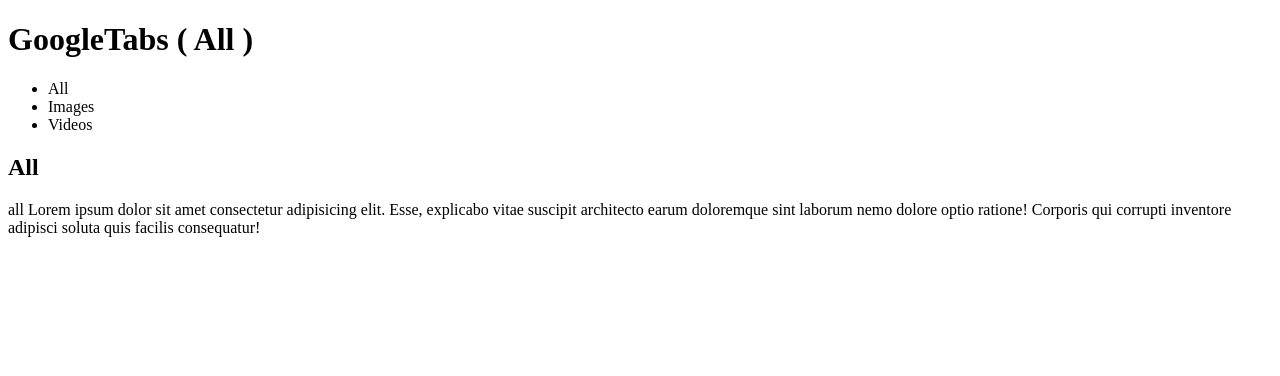
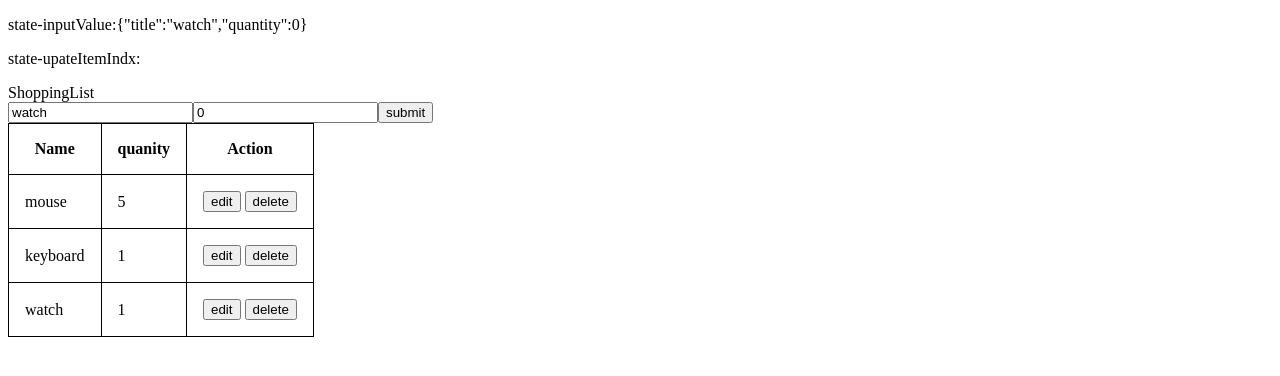
Before and after one commit to sagartmg2/react2080, a React (Vite) app in the folder react-base/: page / in a window 1280 px wide. Shown: the top 376 px of the page. Built offline with nearby package versions, Linux system fonts and the light colour scheme.

Commit message:
form in reac

```diff
--- a/react-base/src/App.jsx
+++ b/react-base/src/App.jsx
@@ -4,6 +4,7 @@
 import Counter from "./Counter";
 import TodosList from "./TodosList";
 import GoogleTabs from "./GoogleTabs";
+import ShoppingList from "./ShoppingList";
 
 let title = "state in react.js";
 let description = "Lorem ipsum dolor sit amet consectetur adipisicin";
@@ -15,8 +16,9 @@
         {/* <h1>{title}</h1>
         <p>{description}</p> */}
         {/* <Counter /> */}
+        <ShoppingList />
         {/* <TodosList /> */}
-        <GoogleTabs/>
+        {/* <GoogleTabs/> */}
         {/* <Todos /> */}
         {/* <Users /> */}
         {/* <Products/> */}
--- a/react-base/src/GoogleTabs.jsx
+++ b/react-base/src/GoogleTabs.jsx
@@ -43,6 +43,7 @@
           </p>
         </div>
       )}
+
       {selectedTab === "Videos" && (
         <div>
           <h2>Videos</h2>
--- /dev/null
+++ b/react-base/src/ShoppingList.jsx
@@ -0,0 +1,114 @@
+import React, { useState } from "react";
+
+export default function ShoppingList() {
+  const [items, setItems] = useState([
+    { title: "mouse", quantity: 5 },
+    { title: "keyboard", quantity: 1 },
+    { title: "watch", quantity: 1 },
+  ]);
+
+  const [inputValue, setInputValue] = useState({
+    title: "watch",
+    quantity: 0,
+  });
+
+
+  const [upateItemIndx, setupateItemIndx] = useState(null)
+
+  //   const [title, setTitle] = useState("");
+  //   const [quantity, setquantity] = useState(second);
+  //   const [price, setprice] = useState(second);
+  //   const [description, setdescription] = useState(second);
+
+  const handleSubmit = (e) => {
+    e.preventDefault();
+    let title = e.target.title.value;
+    let quantity = e.target.quantity.value;
+
+    /* code here for update */
+
+    let updatedItems = [...items, { title, quantity }];
+
+    setItems(updatedItems);
+    setupateItemIndx(null)
+  };
+
+  const updateItem = (idx, title, quantity) => {
+    console.log(title, quantity);
+    // document.getElementById("title").value = title;
+    // document.getElementById("quantity").value = quanity;
+    setupateItemIndx(idx)
+    setInputValue({
+        title,
+        quantity
+    })
+
+  };
+
+  return (
+    <>
+      <p>state-inputValue:{JSON.stringify(inputValue)}</p>
+      <p>state-upateItemIndx:{upateItemIndx}</p>
+      <div>ShoppingList</div>
+      <form onSubmit={handleSubmit}>
+        <input
+          id="title"
+          value={inputValue.title}
+          onChange={(e) => {
+            setInputValue({
+                ...inputValue,
+                title:e.target.value
+            })
+          }}
+          type="text"
+          name="title"
+          placeholder="item"
+        />
+        <input
+          value={inputValue.quantity}
+          id="quantity"
+          type="text"
+          name="quantity"
+          placeholder="quantity"
+          onChange={(e) => {
+            setInputValue({
+                ...inputValue,
+                quantity:e.target.value
+            })
+          }}
+        />
+        <input type="submit" value={"submit"} />
+      </form>
+
+      <table>
+        <thead>
+          <tr>
+            <th>Name</th>
+            <th>quanity</th>
+            <th>Action</th>
+          </tr>
+        </thead>
+        <tbody>
+          {items.map((item, index) => {
+            return (
+              <tr>
+                <td>{item.title}</td>
+                <td>{item.quantity}</td>
+                <td>
+                  <button
+                    onClick={() => {
+                      updateItem(index, item.title, item.quantity);
+                    }}
+                  >
+                    edit
+                  </button>{" "}
+                  <button>delete</button>{" "}
+                </td>
+              </tr>
+            );
+          })}
+        </tbody>
+      </table>
+    </>
+  );
+}
--- a/react-base/src/TodosList.jsx
+++ b/react-base/src/TodosList.jsx
@@ -1,8 +1,6 @@
 import React, { useState } from "react";
 
 export default function TodosList() {
-  // console.log("re-render");
-
   let initialTodos = ["html", "css", "jvascript"];
   const [todos, setTodos] = useState(initialTodos);
   let [inputValue, setInputValue] = useState("hello");
@@ -19,7 +17,7 @@
 
     // let temp = todos; // wrong // temp also points to location of todos // reference-datatype
     let temp = [...todos]; // createing new array  and copyting valuees of todos
-    temp.push(inputValue); // ["html", "css", "jvascript","React"]
+    temp.push(e.target.title.value); // ["html", "css", "jvascript","React"]
     setTodos(temp);
   }
 
--- a/react-base/src/main.css
+++ b/react-base/src/main.css
@@ -36,3 +36,13 @@
   border-radius: 1rem;
   margin: 5px 0px;
 }
+
+table {
+  border-collapse: collapse;
+}
+
+td,
+th {
+  border: 1px solid;
+  padding: 1rem;
+}
```
